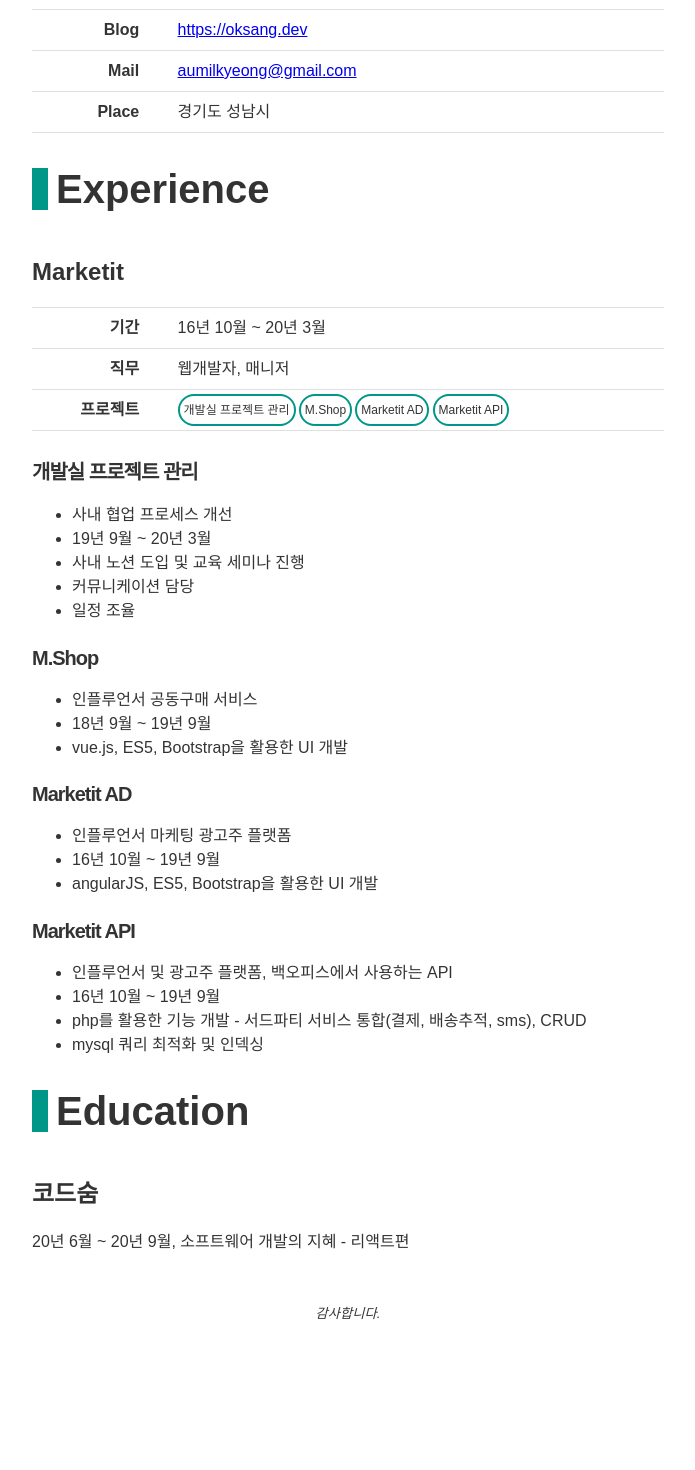
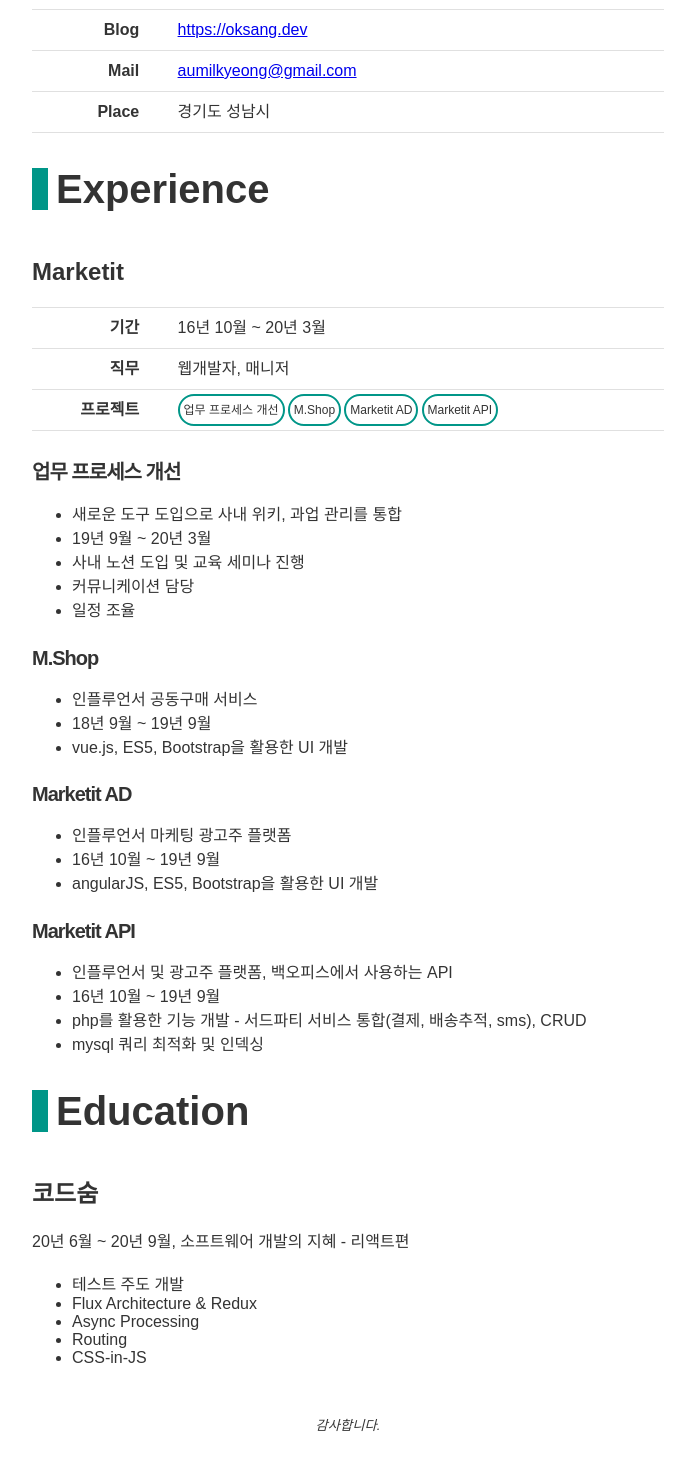
Before and after one commit to oksang/resume, a Next.js app: page / in a window 1280 px wide. Shown: the part 274-1744 px from the top of the page, without its empty margins (292-987 px from the left). Before the commit the page ends 1636 px from the top, so only its background shows below. Built offline with nearby package versions, Linux system fonts and the light colour scheme.

Commit message:
교육 상세 정보 추가

```diff
--- a/components/Educations.js
+++ b/components/Educations.js
@@ -7,7 +7,7 @@
     <section>
       <h1 className={styles.heading1}>Education</h1>
       {educations.map((education) => {
-        const { title, duration, summary } = education;
+        const { title, duration, summary, descriptions } = education;
 
         return (
           <React.Fragment key={title}>
@@ -15,6 +15,11 @@
             <p className={styles.default}>
               {duration}, {summary}
             </p>
+            <ul>
+              {descriptions.map((item) => (
+                <li>{item}</li>
+              ))}
+            </ul>
           </React.Fragment>
         );
       })}
--- a/config.js
+++ b/config.js
@@ -17,8 +17,8 @@
     job: "웹개발자, 매니저",
     projects: [
       {
-        name: "개발실 프로젝트 관리",
-        summary: "사내 협업 프로세스 개선",
+        name: "업무 프로세스 개선",
+        summary: "새로운 도구 도입으로 사내 위키, 과업 관리를 통합",
         duration: "19년 9월 ~ 20년 3월",
         skills: ["notion", "slack", "jira", "confluence"],
         descriptions: [
@@ -60,6 +60,13 @@
     title: "코드숨",
     duration: "20년 6월 ~ 20년 9월",
     summary: "소프트웨어 개발의 지혜 - 리액트편",
+    descriptions: [
+      "테스트 주도 개발",
+      "Flux Architecture & Redux",
+      "Async Processing",
+      "Routing",
+      "CSS-in-JS",
+    ],
   },
 ];
 
```
